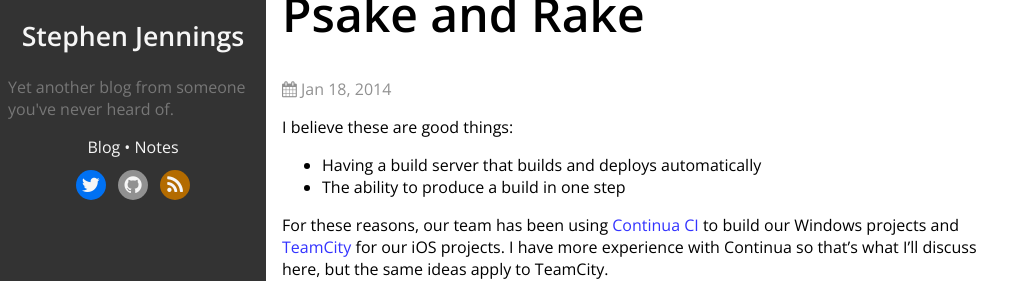
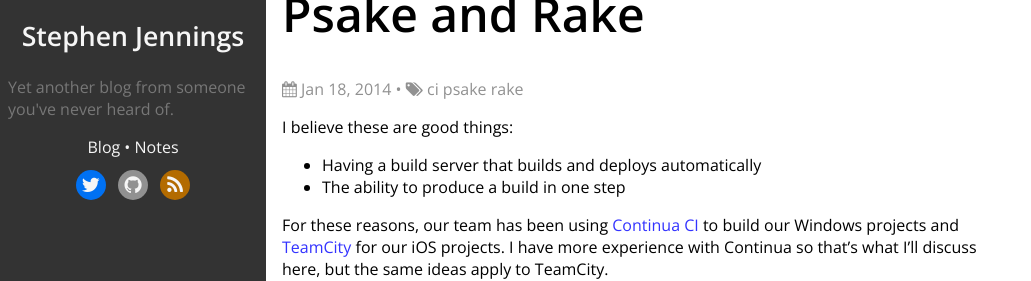
Before and after one commit to jennings/jennings.github.io, a Jekyll site: the page built from _posts/2014-01-18-improving-our-builds-with-psake-and-rake.md, in a window 1280 px wide, cut to the strip 132-413 px from the top of the page. Shown: the whole strip, without its empty margins (0-1031 px from the left). Built offline with Jekyll 4.4.1, drawn with Linux system fonts in a browser that asks for light colours; nearby versions of some CDN libraries.

Commit message:
Add tags (for no apparent reason)

```diff
--- a/_layouts/post.html
+++ b/_layouts/post.html
@@ -8,11 +8,11 @@ layout: default
     <p class="post-meta">
         <i class="fa fa-calendar"></i> {{ page.date | date: "%b %-d, %Y" }}
 
-        {% if post.tags %}
+        {% if page.tags %}
             • <i class="fa fa-tags"></i>
-            {{ for tag in post.tags }}
+            {% for tag in page.tags %}
                 {{ tag }}
-            {{ endfor }}
+            {% endfor %}
         {% endif %}
 
         {% if page.meta %}
--- a/_posts/2013-09-24-global-settings-files-in-wix.markdown
+++ b/_posts/2013-09-24-global-settings-files-in-wix.markdown
@@ -2,6 +2,8 @@
 layout: post
 title: Global settings files in WiX
 date: 2013-09-24 20:55:00 -700
+tags:
+- wix
 ---
 
 Global settings files have several requirements:
--- a/_posts/2014-01-18-improving-our-builds-with-psake-and-rake.md
+++ b/_posts/2014-01-18-improving-our-builds-with-psake-and-rake.md
@@ -1,6 +1,7 @@
 ---
 title: Improving our builds with Psake and Rake
 layout: post
+tags: ci psake rake
 ---
 
 I believe these are good things:
--- a/_posts/2014-03-05-repositories-arent-so-bad.markdown
+++ b/_posts/2014-03-05-repositories-arent-so-bad.markdown
@@ -1,6 +1,9 @@
 ---
 title: Repositories Aren't So Bad
 layout: post
+tags:
+- entityframework
+- patterns
 ---
 
 Rob Conery has apparently been messing with .NET data access methods and
--- a/_sass/_colors.scss
+++ b/_sass/_colors.scss
@@ -108,3 +108,7 @@ pre {
     font-size: 75%;
     color: lighten($text-color, 50%);
 }
+
+a.tag {
+    color: inherit;
+}
```
